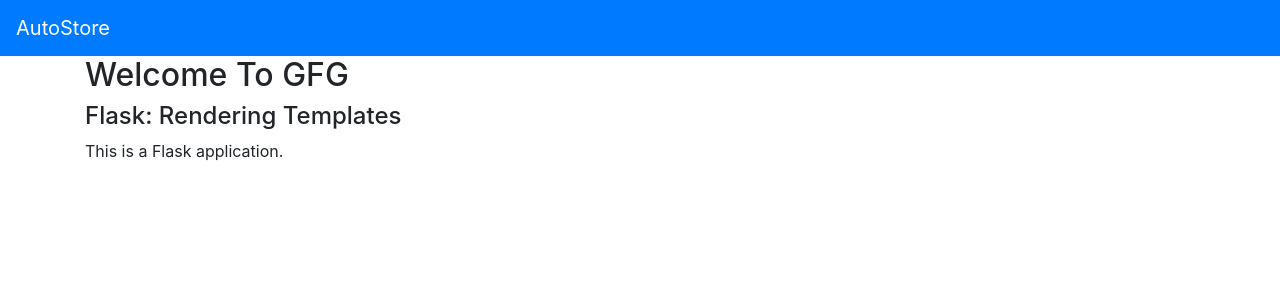
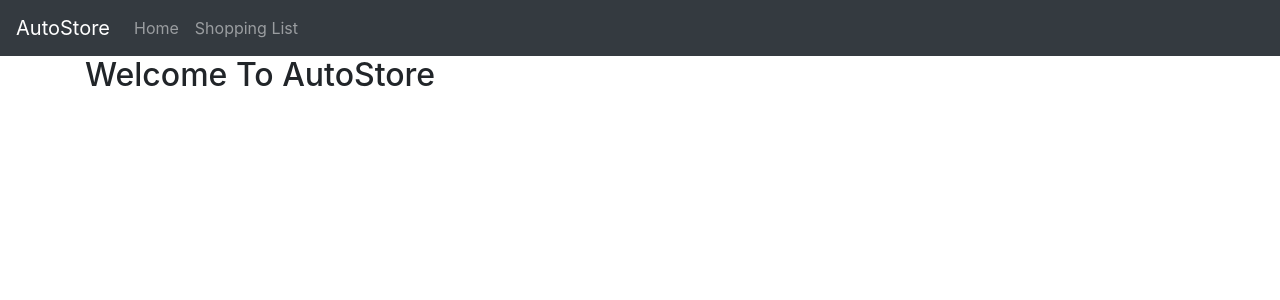
Before and after one commit to ginywiny/mchacks2022, a Flask app: page / in a window 1280 px wide. Shown: the top 300 px of the page. Run offline with Flask 2, Linux system fonts and the light colour scheme.

Commit message:
Change template inheritance

```diff
--- a/main.py
+++ b/main.py
@@ -4,12 +4,13 @@ import os
 # import io
 # import shutil
 # from datetime import datetime
-from flask import Flask, flash, render_template, request, redirect, url_for, session, json, jsonify, make_response,send_file,send_from_directory
-
+# from flask import Flask, flash, render_template, request, redirect, url_for, session, json, jsonify, make_response,send_file,send_from_directory
+from flask import Flask, render_template, Response
+import cv2
 
 # Session information (Cookies)
-# app = Flask(__name__)
 app = Flask(__name__, static_url_path='/static') #Fix to allow for local file loading??
+camera = cv2.VideoCapture(0)
 
 # Homepage
 # Contain video feed and shopping list
@@ -17,6 +18,33 @@ app = Flask(__name__, static_url_path='/static') #Fix to allow for local file lo
 def home():
     return render_template("home.html")
 
+# Display shopping List
+@app.route('/list')
+def list():
+    return render_template("list.html")
+
+# Camera image generating
+def gen_camera():
+    while True:
+        # Read camera frames
+        success, frame=camera.read()
+        if (not success):
+            break
+        else:
+            ret, buffer=cv2.imencode('.jpg', frame)
+            frame=buffer.tobytes()
+
+        yield(b'--frame\r\n'
+                   b'Content-Type: image/jpeg\r\n\r\n' + frame + b'\r\n')
+
+
+# Video stream
+@app.route('/video_feed')
+def video_feed():
+    return Response(gen_camera(),
+        mimetype='multipart/x-mixed-replace; boundary=frame')
+
 
 if __name__ == "__main__":
+    # Set to False to display video feed
     app.run(debug=True)
--- /dev/null
+++ b/templates/base.html
@@ -0,0 +1,50 @@
+<!DOCTYPE html>
+
+<html>
+    <style>
+        body{
+           overflow: hidden;
+        }
+        .active{
+            border-top:3px solid lightsteelblue;
+        }
+    </style>
+
+<!-- Setup Bootstrap -->
+<head>
+    <title>HomePage AutoStore</title>
+    <meta charset="utf-8">
+    <meta name="viewport" content="width=device-width, initial-scale=1">
+    <link rel="stylesheet" href="https://cdn.jsdelivr.net/npm/bootstrap@4.5.3/dist/css/bootstrap.min.css" integrity="sha384-TX8t27EcRE3e/ihU7zmQxVncDAy5uIKz4rEkgIXeMed4M0jlfIDPvg6uqKI2xXr2" crossorigin="anonymous">
+</head>
+
+<body>
+    <nav class="navbar navbar-expand-lg navbar-dark bg-dark">
+        <a class="navbar-brand" href="/">AutoStore</a>
+        <button class="navbar-toggler" type="button" data-toggle="collapse" data-target="#navbarNavDropdown" aria-controls="navbarNavDropdown" aria-expanded="false" aria-label="Toggle navigation">
+          <span class="navbar-toggler-icon"></span>
+        </button>
+        <div class="collapse navbar-collapse" id="navbarNavDropdown">
+          <ul class="navbar-nav">
+            <!-- <li class="nav-item active"> -->
+            <li class="nav-item">
+              <!-- <a class="nav-link" href="/">Home <span class="sr-only">(current)</span></a> -->
+              <a class="nav-link" href="/">Home</span></a>
+            </li>
+            <li class="nav-item">
+              <a class="nav-link" href="/list">Shopping List</a>
+            </li>
+          </ul>
+        </div>
+      </nav>
+
+
+    <!-- Extend in home.html -->
+    {% block body %}
+    {% endblock %}
+
+
+    <script src="https://code.jquery.com/jquery-3.5.1.min.js" integrity="sha256-9/aliU8dGd2tb6OSsuzixeV4y/faTqgFtohetphbbj0=" crossorigin="anonymous"></script>
+    <script src="https://cdn.jsdelivr.net/npm/bootstrap@4.5.3/dist/js/bootstrap.min.js" integrity="sha384-w1Q4orYjBQndcko6MimVbzY0tgp4pWB4lZ7lr30WKz0vr/aWKhXdBNmNb5D92v7s" crossorigin="anonymous"></script>
+</body>
+</html>
--- a/templates/home.html
+++ b/templates/home.html
@@ -1,61 +1,10 @@
-<!DOCTYPE html>
-
-<html>
-    <style>
-        body{
-           overflow: hidden;
-        }
-        .active{
-            border-top:3px solid lightsteelblue;
-        }
-        #toolbar{
-            margin-left:20px;
-            border-top: solid 1px lightgray;
-            border-bottom: solid 2px gray;
-        }
-        .toolbar_item:nth-child(5){
-            margin-right:100px;
-        }
-        .toolbar_item{
-            display: inline-block;
-            margin-right: 5px;
-            width:40px;
-            height:40px;
-            border:none;
-        }
-        .toolbar_item img{
-            width:100%;
-            height:100%;
-        }
-        .toolbar_item:hover{
-            cursor: pointer;
-        }
-
-    </style>
+{% extends "base.html" %}
 
 
-<!-- Setup Bootstrap -->
-<head>
-    <title>HomePage AutoStore</title>
-    <meta charset="utf-8">
-    <meta name="viewport" content="width=device-width, initial-scale=1">
-    <link rel="stylesheet" href="https://cdn.jsdelivr.net/npm/bootstrap@4.5.3/dist/css/bootstrap.min.css" integrity="sha384-TX8t27EcRE3e/ihU7zmQxVncDAy5uIKz4rEkgIXeMed4M0jlfIDPvg6uqKI2xXr2" crossorigin="anonymous">
-</head>
-
-<body>
-
-    <nav class="navbar navbar-dark bg-primary">
-        <a class="navbar-brand">AutoStore</a>
-    </nav>
-
+    {% block body %}
     <div class="container">
-        <h2>Welcome To GFG</h2>
-        <h4>Flask: Rendering Templates</h4>
-        <p>This is a Flask application.</p>
+        <h2>Welcome To AutoStore</h2>
+        <!-- UNCOMMENT BELOW LINE FOR VIDEO FEED AND SET DEBUG FALSE -->
+        <!-- <img src="{{ url_for('video_feed') }}" width="50%"> -->
     </div>
-
-
-    <script src="https://code.jquery.com/jquery-3.5.1.min.js" integrity="sha256-9/aliU8dGd2tb6OSsuzixeV4y/faTqgFtohetphbbj0=" crossorigin="anonymous"></script>
-    <script src="https://cdn.jsdelivr.net/npm/bootstrap@4.5.3/dist/js/bootstrap.min.js" integrity="sha384-w1Q4orYjBQndcko6MimVbzY0tgp4pWB4lZ7lr30WKz0vr/aWKhXdBNmNb5D92v7s" crossorigin="anonymous"></script>
-</body>
-</html>
+    {% endblock %}
```
Also changed, not shown: templates/list.html (added, +7 -0 lines).
